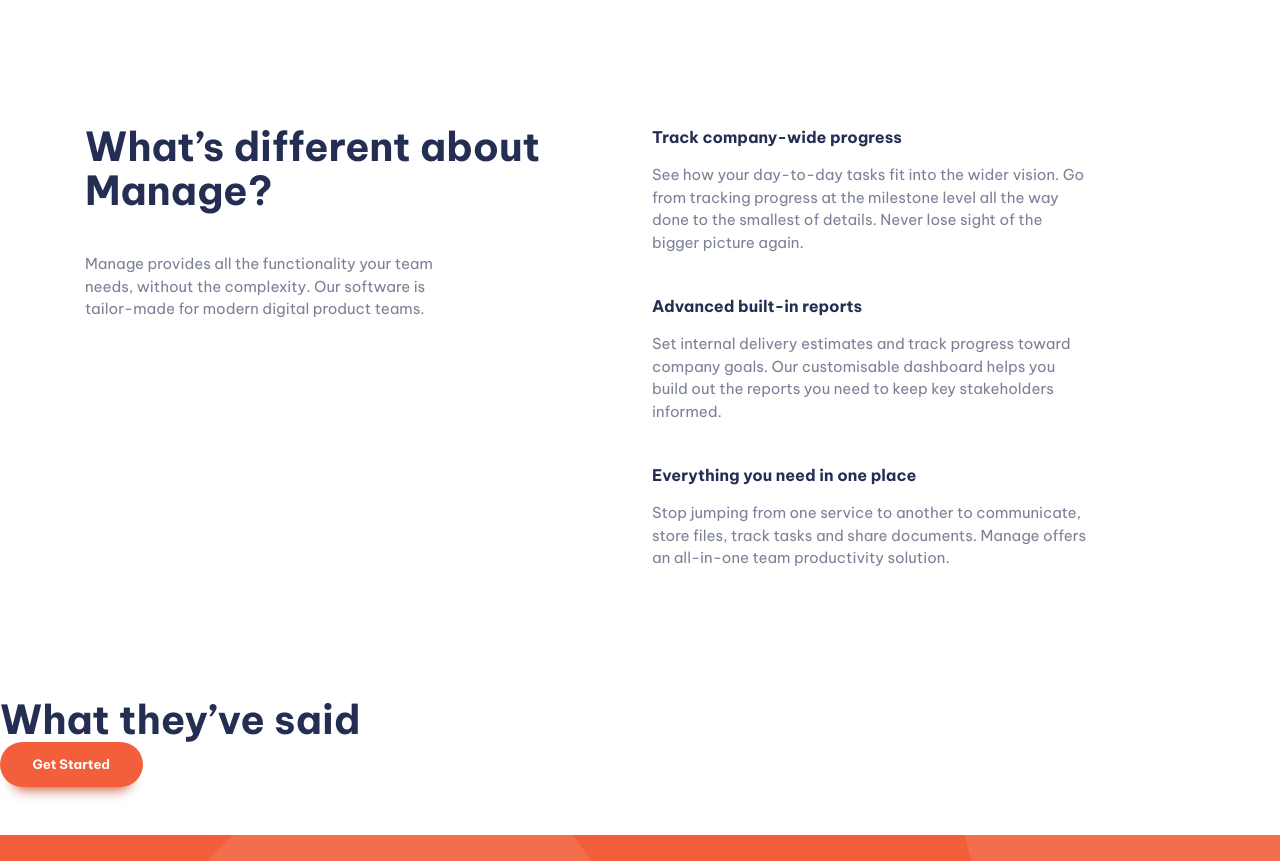
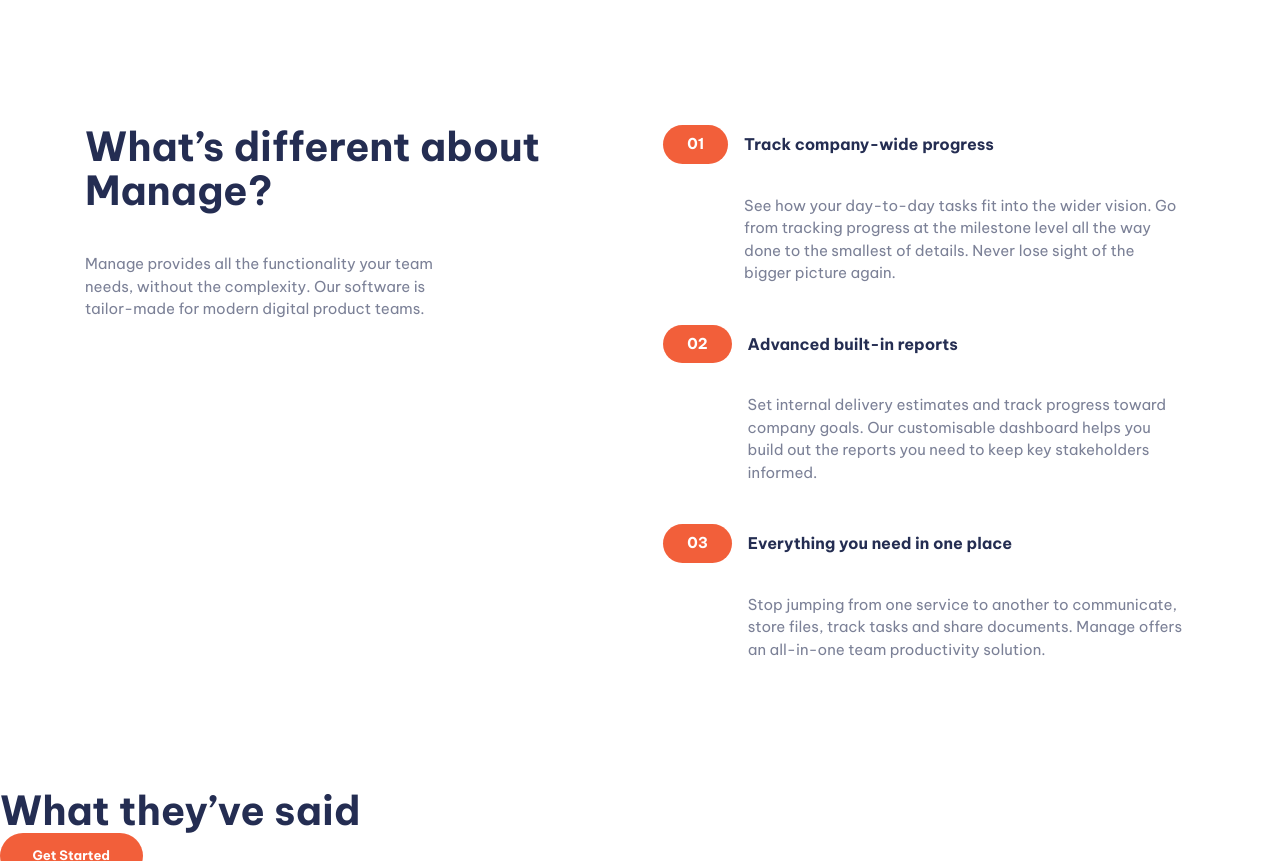
Before and after one commit to alireza-constantin/manage-landing-page, a website built with Vite: page index.html in a window 1280 px wide. Shown: the part 700-1561 px from the top of the page. Built offline with nearby package versions, Linux system fonts and the light colour scheme.

Commit message:
style the numbered-list

```diff
--- a/index.html
+++ b/index.html
@@ -61,7 +61,7 @@
 			<section class="padding-block-900">
 				<div class="container">
 					<div class="even-columns">
-						<div class="flow">
+						<div class="text-center-sm-only flow margin-bottom-700">
 							<h2 class="fs-secondary-heading fw-bold">What’s different about Manage?</h2>
 							<p>
 								Manage provides all the functionality your team needs, without the complexity. Our software is
--- a/style.css
+++ b/style.css
@@ -228,6 +228,10 @@ p[data-width='wide'] {
   padding-block: var(--size-700)
 }
 
+.margin-bottom-700 {
+  margin-bottom: var(--size-700);
+}
+
 .container {
   --max-width: 1110px;
   --padding: 1rem;
@@ -249,9 +253,28 @@ p[data-width='wide'] {
   justify-self: end;
 }
 
+.text-center {
+  align-items: center;
+}
+
+
+.text-center p {
+  margin-inline: auto;
+}
+
+
+
 @media (max-width: 50em) {
   .align-self-end-md {
     justify-self: center;
+  }
+
+  .text-center-sm-only {
+    text-align: center;
+  }
+
+  .text-center-sm-only p {
+    margin-inline: auto;
   }
 }
 
@@ -428,6 +451,47 @@ button[data-shadow="none"] {
 }
 
 
+/* numbered-list */
+.numbered-items {
+  counter-reset: count;
+  width: fit-content;
+  margin-inline: auto;
+}
+
+.numbered-items li {
+  counter-increment: count;
+}
+
+.numbered-items div {
+  display: grid;
+  grid-template-columns: min-content 1fr;
+  align-items: center;
+  gap: var(--size-400);
+}
+
+.numbered-items p {
+  grid-column: 1 / -1;
+}
+
+@media (min-width: 50em) {
+  .numbered-items p {
+    grid-column: 2 / -1;
+  }
+}
+
+
+.numbered-items div::before {
+  content: '0' counter(count);
+  background-color: var(--clr-accent-400);
+  padding: var(--size-200) var(--size-500);
+  font-weight: var(--fw-bold);
+  border-radius: 100vw;
+  color: var(--clr-neutral-100);
+}
+
+
+
+
 /* footer */
 .footer {
   --logo-color: var(--clr-neutral-100)
```
